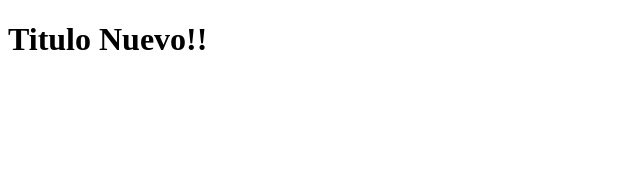
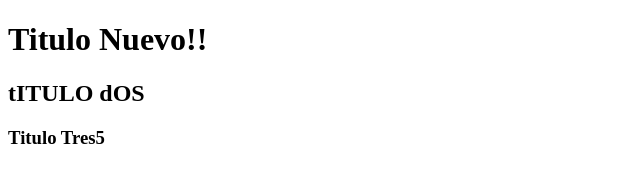
Before and after one commit to matiasescalona/holaMundo, a plain HTML site: page index.html in a window 1280 px wide. Shown: the whole page, without its empty margins (0-640 px from the left). Drawn offline with Linux system fonts and the light colour scheme.

Commit message:
Subiendo Cambios

```diff
--- a/index.html
+++ b/index.html
@@ -8,5 +8,8 @@
 </head>
 <body>
     <h1>Titulo Nuevo!!</h1>
+    <h2>tITULO dOS</h2>
+    <h3>Titulo Tres5</h3>
+</body>
 </body>
 </html>
```
